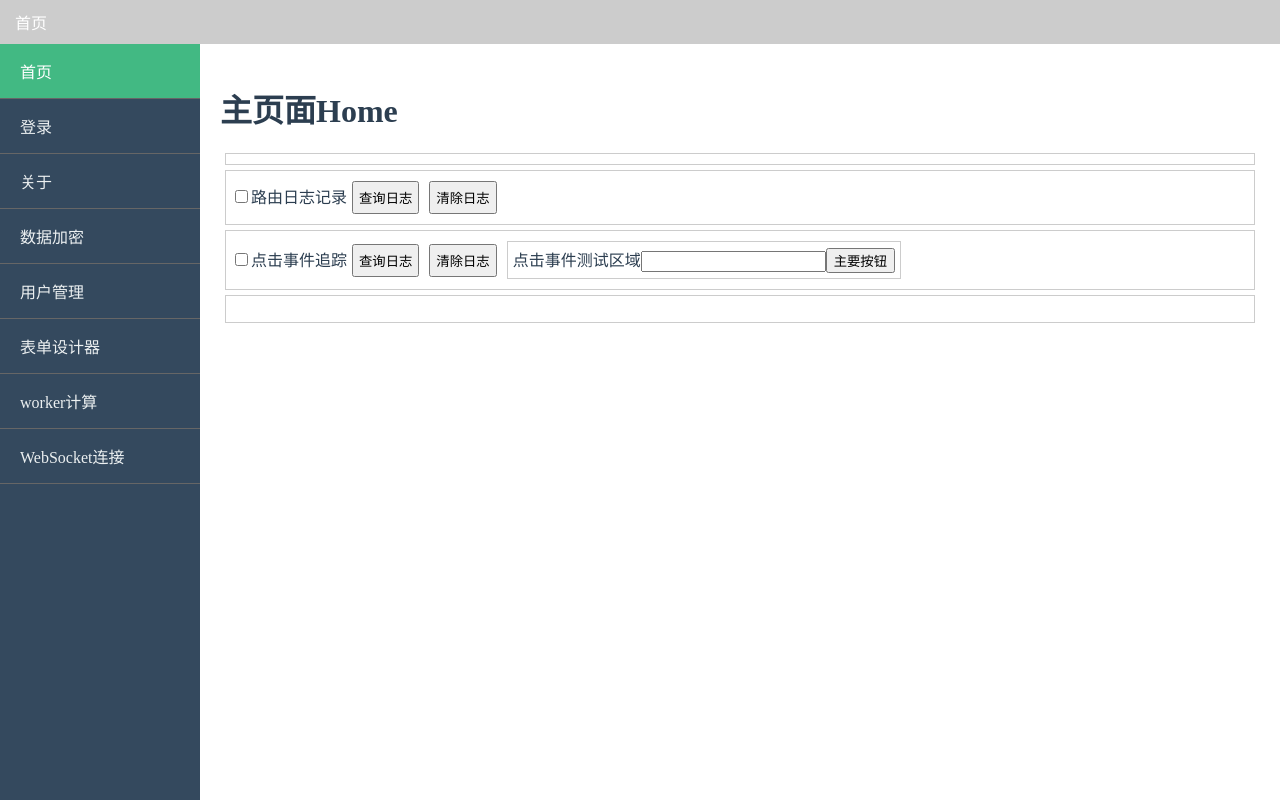
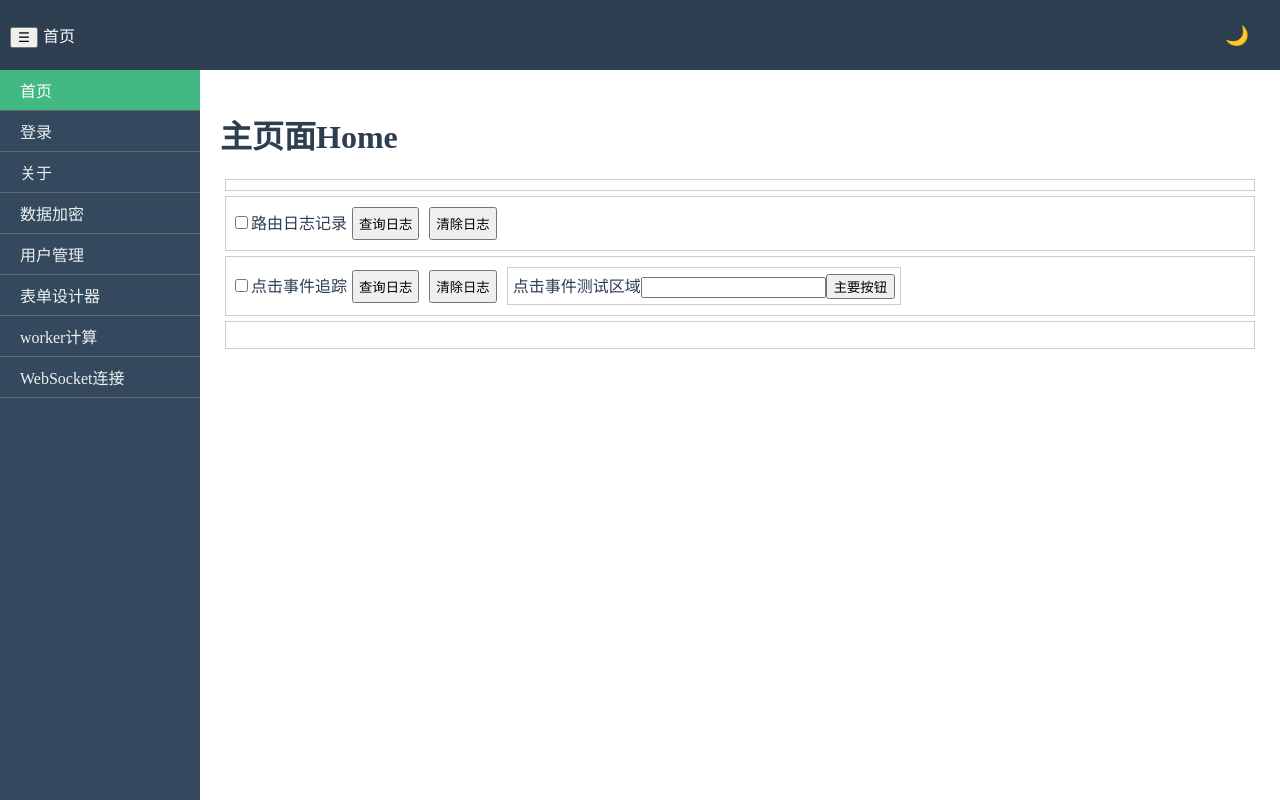
Before and after one commit to yuyueMidea/autoDeploy, a Vue app: page /#/ in a window 1280 px wide. Built offline with nearby package versions, Linux system fonts and the light colour scheme.

Commit message:
响应式设计 - 小屏幕隐藏侧边栏，主题切换功能

```diff
--- a/src/components/Layout.vue
+++ b/src/components/Layout.vue
@@ -1,14 +1,24 @@
 <template>
     <div class="layout">
         <div class="top-bar">
-            <div class="p-5">{{app1store.cmenuName}}</div>
+          <div class="topbar_left">
+            <button class="menu-toggle" :class="{'icon-collapsed': app1store.sideBarCollapse}" @click="toggleMenu">
+              <span class="icon">☰</span>
+            </button>
+            <span class="p-5">{{app1store.cmenuName}}</span>
+          </div>
+          <div class="topbar_right">
+            <button class="theme-toggle" @click="toggleTheme">
+              {{ theme === 'light' ? '🌙' : '☀️' }}
+            </button>
+          </div>
             <div class="user-info" v-if="app1store.isAuthenticated">
                 <span>welcome, {{ app1store.crole }}</span>
                 <button @click="handleLogout" class="btn">退出</button>
             </div>
         </div>
         <div class="main-content">
-            <div class="side-menu">
+            <div class="side-menu" :class="{'menu-collapsed': app1store.sideBarCollapse}">
                 <ul class="menu-list">
                     <li v-for="(item, k) in routeMetaList" :key="k">
                         <router-link :to="item.path">{{item.name}}</router-link>
@@ -29,9 +39,11 @@
 </template>
 
 <script setup>
+import { onMounted, ref } from 'vue';
 import router from '../router';
 import { useAppStore } from '../store/useCommonStore';
 import { setPermissions } from '../utils/permission';
+import { applyTheme, getSavedTheme } from '../utils/theme'
 const props = defineProps({
   routeList: {
     type: Array,
@@ -48,6 +60,21 @@ const handleLogout = () => {
   router.push('/login');
   setPermissions([]);
 }
+const toggleMenu = ()=>{
+  app1store.toggleCollapse()
+}
+
+const theme = ref(getSavedTheme())
+
+const toggleTheme = () => {
+  theme.value = theme.value === 'light' ? 'dark' : 'light'
+  applyTheme(theme.value)
+}
+
+onMounted(() => {
+  applyTheme(theme.value)
+})
+
 </script>
 
 <style scoped>
@@ -75,16 +102,28 @@ const handleLogout = () => {
   height: 100vh;
 }
 .layout .top-bar {
-  background-color: #ccc;
-  color: white;
+  height: 60px;
+  /* background-color: #666;
+  color: white; */
   padding: 5px 10px;
   display: flex;
   justify-content: space-between;
   align-items: center;
 }
+/* 添加主题切换按钮样式 */
+.top-bar .theme-toggle {
+  background: none;
+  border: none;
+  color: var(--topbar-text);
+  font-size: 1.2rem;
+  cursor: pointer;
+  margin-right: 15px;
+}
 
-.layout .user-info {
-  font-size: 14px;
+/* 添加菜单切换按钮样式 */
+.layout .top-bar .menu-toggle.icon-collapsed .icon{
+  display: inline-block; /* 让 transform 生效 */
+  transform: rotate(90deg); /* 顺时针旋转90度 */
 }
 
 .main-content {
@@ -94,9 +133,19 @@ const handleLogout = () => {
 }
 .main-content .side-menu {
   width: 200px;
-  background-color: #34495e;
+  /* background-color: #34495e; */
+  /* color: white; */
   height: 100%;
-  color: white;
+  overflow-y: auto;
+}
+/* 响应式设计 */
+@media (max-width: 1000px) {
+  .main-content .side-menu {
+    width: 150px;
+  }
+}
+.main-content .side-menu.menu-collapsed {
+  width: 0;
 }
 
 .main-content .side-menu ul {
@@ -106,16 +155,20 @@ const handleLogout = () => {
 }
 
 .menu-list li {
+  height: 40px;
   border-bottom: 1px solid #666;
 }
 
 .menu-list li a {
   display: flex;
   align-items: center;
-  padding: 15px 20px;
+  padding: 8px 20px;
   color: #ecf0f1;
   text-decoration: none;
   transition: background-color 0.3s;
+  white-space: nowrap;        /* 禁止换行 */
+  overflow: hidden;           /* 隐藏超出内容 */
+  text-overflow: ellipsis;    /* 溢出内容显示省略号 */
 }
 
 .menu-list li a:hover {
```
